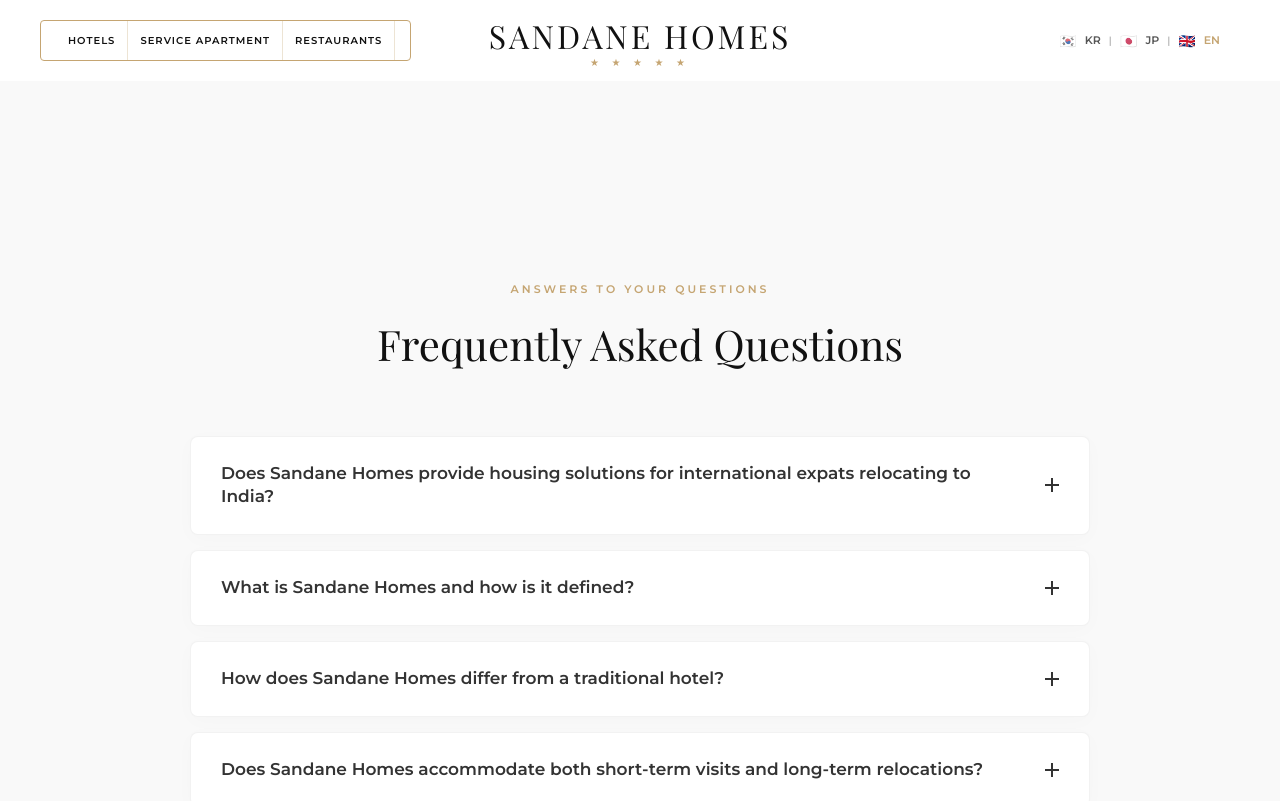
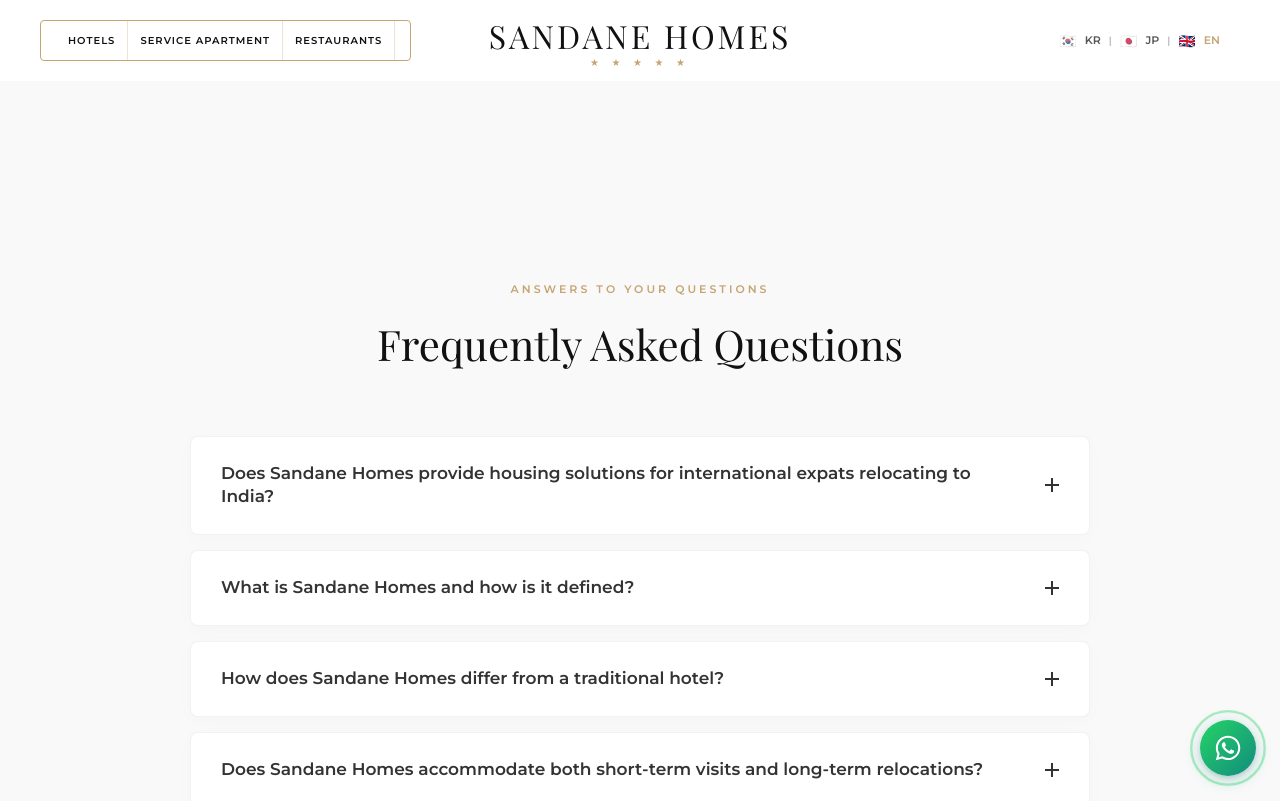
Before and after one commit to viratco/sandanehomes, a React (Vite) app: page /faqs in a window 1280 px wide. Shown: the top 801 px of the page. Built offline with nearby package versions, Linux system fonts and the light colour scheme; a web font is replaced by a local one.

Commit message:
feat: add fixed WhatsApp floating button on bottom-right of all pages

```diff
--- a/src/App.jsx
+++ b/src/App.jsx
@@ -13,6 +13,7 @@
 import CocoHouse from './components/pages/CocoHouse';
 import FaqPage from './components/pages/FaqPage';
 import Preloader from './components/Preloader';
+import WhatsAppButton from './components/WhatsAppButton';
 
 import { Analytics } from '@vercel/analytics/react';
 
@@ -36,6 +37,7 @@
           <Route path="/coco-house" element={<CocoHouse />} />
           <Route path="/faqs" element={<FaqPage />} />
         </Routes>
+        <WhatsAppButton />
       </div>
       <Analytics />
     </Router>
--- /dev/null
+++ b/src/components/WhatsAppButton.css
@@ -0,0 +1,81 @@
+.whatsapp-float {
+    position: fixed;
+    bottom: 24px;
+    right: 24px;
+    width: 56px;
+    height: 56px;
+    background: linear-gradient(135deg, #25D366 0%, #128C7E 100%);
+    color: #fff;
+    border-radius: 50%;
+    display: flex;
+    align-items: center;
+    justify-content: center;
+    box-shadow: 0 4px 16px rgba(18, 140, 126, 0.3), 0 2px 4px rgba(0, 0, 0, 0.1);
+    z-index: 9999;
+    transition: all 0.3s cubic-bezier(0.4, 0, 0.2, 1);
+    text-decoration: none;
+    outline: none;
+}
+
+.whatsapp-float:hover {
+    transform: scale(1.1) translateY(-3px);
+    box-shadow: 0 8px 24px rgba(18, 140, 126, 0.4), 0 4px 8px rgba(0, 0, 0, 0.15);
+}
+
+.whatsapp-float:active {
+    transform: scale(0.95) translateY(0);
+}
+
+/* Elegant pulsing ring effect around the button */
+.whatsapp-float::before {
+    content: '';
+    position: absolute;
+    top: -4px;
+    left: -4px;
+    right: -4px;
+    bottom: -4px;
+    border-radius: 50%;
+    border: 2px solid #25D366;
+    opacity: 0;
+    animation: whatsapp-pulse 2.5s infinite;
+    pointer-events: none;
+}
+
+@keyframes whatsapp-pulse {
+    0% {
+        transform: scale(0.95);
+        opacity: 0.8;
+    }
+    50% {
+        opacity: 0.4;
+    }
+    100% {
+        transform: scale(1.25);
+        opacity: 0;
+    }
+}
+
+.whatsapp-icon {
+    width: 28px;
+    height: 28px;
+    fill: #ffffff;
+    transition: transform 0.3s ease;
+}
+
+.whatsapp-float:hover .whatsapp-icon {
+    transform: rotate(10deg);
+}
+
+/* Place higher or adjust size on small screens so it does not crowd UI */
+@media (max-width: 768px) {
+    .whatsapp-float {
+        bottom: 20px;
+        right: 20px;
+        width: 50px;
+        height: 50px;
+    }
+    .whatsapp-icon {
+        width: 24px;
+        height: 24px;
+    }
+}
--- /dev/null
+++ b/src/components/WhatsAppButton.jsx
@@ -0,0 +1,29 @@
+import React from 'react';
+import './WhatsAppButton.css';
+
+const WhatsAppButton = () => {
+    // URL-encoded text: "Hi! I'm interested in Residences by Sandane Homes. Please provide more details."
+    const phoneNumber = "919711722273";
+    const defaultText = encodeURIComponent("Hi! I'm interested in Residences by Sandane Homes. Please provide more details.");
+    const whatsappUrl = `https://wa.me/${phoneNumber}?text=${defaultText}`;
+
+    return (
+        <a
+            href={whatsappUrl}
+            className="whatsapp-float"
+            target="_blank"
+            rel="noopener noreferrer"
+            aria-label="Chat with Sandane Homes on WhatsApp"
+        >
+            <svg
+                viewBox="0 0 448 512"
+                class="whatsapp-icon"
+                xmlns="http://www.w3.org/2000/svg"
+            >
+                <path d="M380.9 97.1C339 55.1 283.2 32 223.9 32c-122.4 0-222 99.6-222 222 0 39.1 10.2 77.3 29.6 111L0 480l117.7-30.9c32.4 17.7 68.9 27 106.1 27h.1c122.3 0 224.1-99.6 224.1-222 0-59.3-25.2-115-67.1-157zm-157 341.6c-33.2 0-65.7-8.9-94-25.7l-6.7-4-69.8 18.3L72 359.2l-4.4-7c-18.5-29.4-28.2-63.3-28.2-98.2 0-101.7 82.8-184.5 184.6-184.5 49.3 0 95.6 19.2 130.4 54.1 34.8 34.9 56.2 81.2 56.1 130.5 0 101.8-84.9 184.6-186.6 184.6zm101.2-138.2c-5.5-2.8-32.8-16.2-37.9-18-5.1-1.9-8.8-2.8-12.5 2.8-3.7 5.6-14.3 18-17.6 21.8-3.2 3.7-6.5 4.2-12 1.4-32.6-16.3-54-29.1-75.5-66-5.7-9.8 5.7-9.1 16.3-30.3 1.8-3.7.9-6.9-.5-9.7-1.4-2.8-12.5-30.1-17.1-41.2-4.5-10.8-9.1-9.3-12.5-9.5-3.2-.2-6.9-.2-10.6-.2-3.7 0-9.7 1.4-14.8 6.9-5.1 5.6-19.4 19-19.4 46.3 0 27.3 19.9 53.7 22.6 57.4 2.8 3.7 39.1 59.7 94.8 83.8 35.2 15.2 49 16.5 66.6 13.9 10.7-1.6 32.8-13.4 37.4-26.4 4.6-13 4.6-24.1 3.2-26.4-1.3-2.5-5-3.9-10.5-6.6z"/>
+            </svg>
+        </a>
+    );
+};
+
+export default WhatsAppButton;
```
